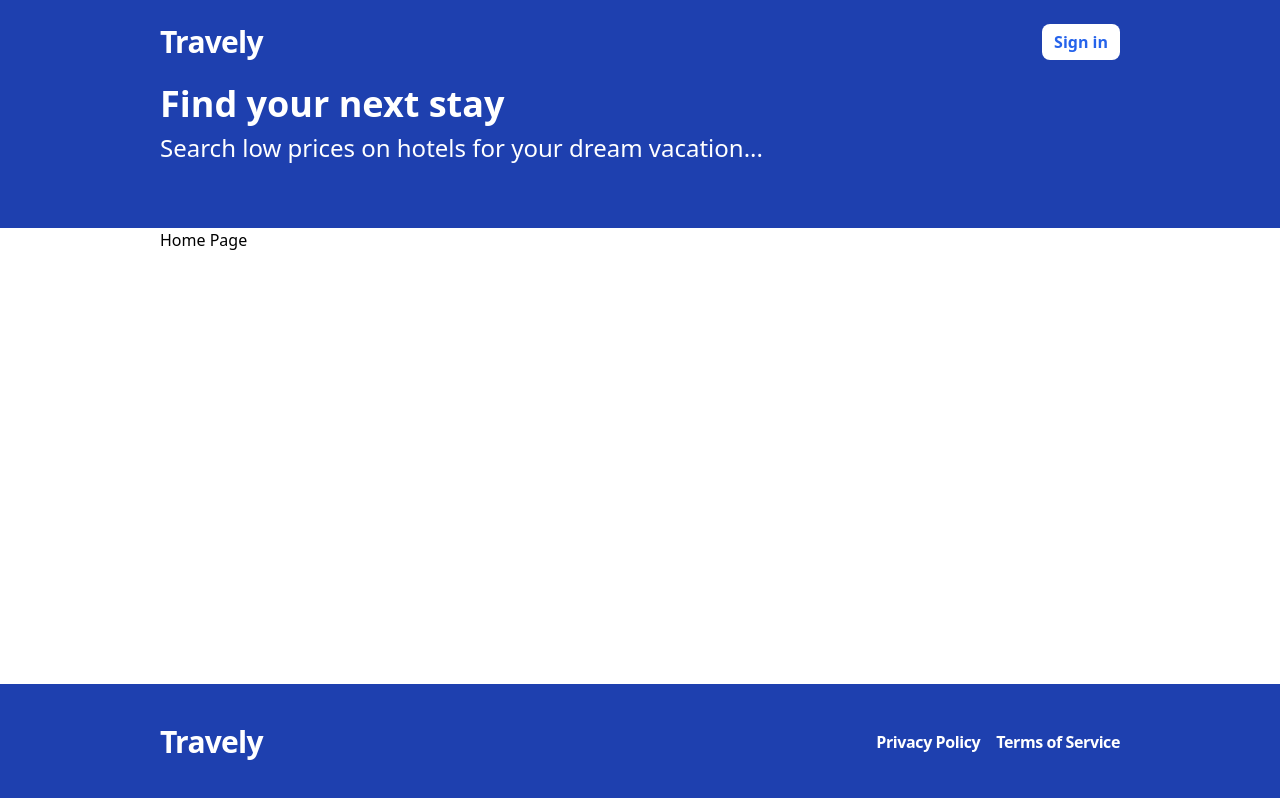
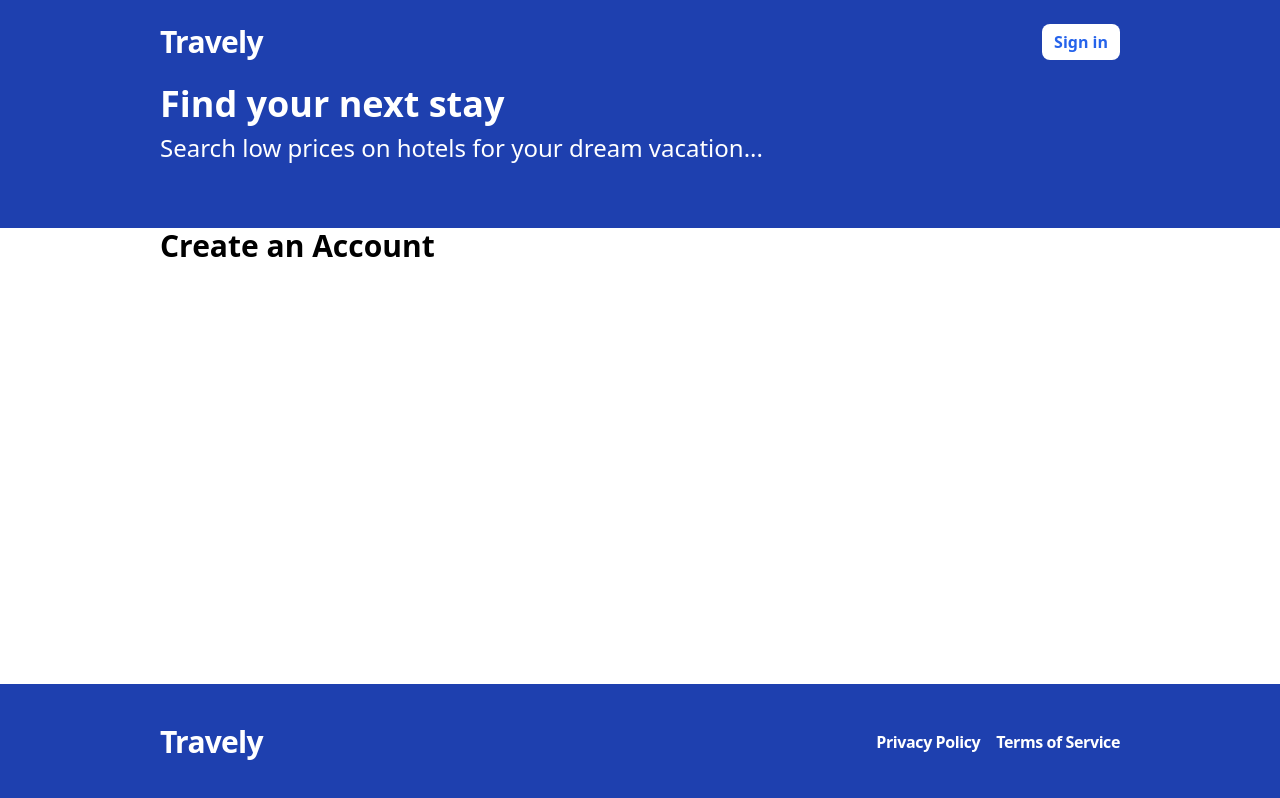
Before and after one commit to lordkibou/Travely, a React (Vite) app in the folder frontend/: page /register in a window 1280 px wide. Before the commit this address led to /. Built offline with nearby package versions, Linux system fonts and the light colour scheme.

Commit message:
Defined Register Page and installed react-hook-form

```diff
--- a/frontend/package.json
+++ b/frontend/package.json
@@ -12,6 +12,7 @@
   "dependencies": {
     "react": "^18.2.0",
     "react-dom": "^18.2.0",
+    "react-hook-form": "^7.49.3",
     "react-router-dom": "^6.21.3"
   },
   "devDependencies": {
--- a/frontend/src/App.tsx
+++ b/frontend/src/App.tsx
@@ -9,6 +9,7 @@ import {
   Routes,
 } from "react-router-dom";
 import Layout from "./layouts/Layout";
+import Register from "./pages/Register";
 const App = () => {
   return (
     <BrowserRouter>
@@ -29,6 +30,14 @@ const App = () => {
             </Layout>
           }
         />
+        <Route
+          path="/register"
+          element={
+            <Layout>
+              <Register />
+            </Layout>
+          }
+        />
         <Route path="*" element={<Navigate to="/" />} />
       </Routes>
     </BrowserRouter>
--- /dev/null
+++ b/frontend/src/pages/Register.tsx
@@ -0,0 +1,18 @@
+import { useForm } from "react-hook-form";
+
+type RegisterFormData = {
+    firstName: string;
+    lastName: string;
+    email: string;
+    password: string;
+    confirmPassword: string;
+}
+const Register = () => {
+  const { register } = useForm<RegisterFormData>();
+  return (
+    <form className="flex flex-col gap-5">
+      <h2 className="text-3xl font-bold">Create an Account</h2>
+    </form>
+  );
+};
+export default Register;
```
Also changed, not shown: 2 other files (tests, documents, lock files or other folders).
